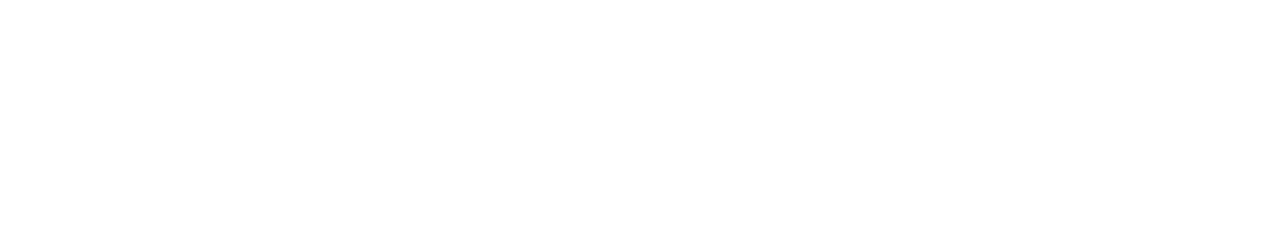
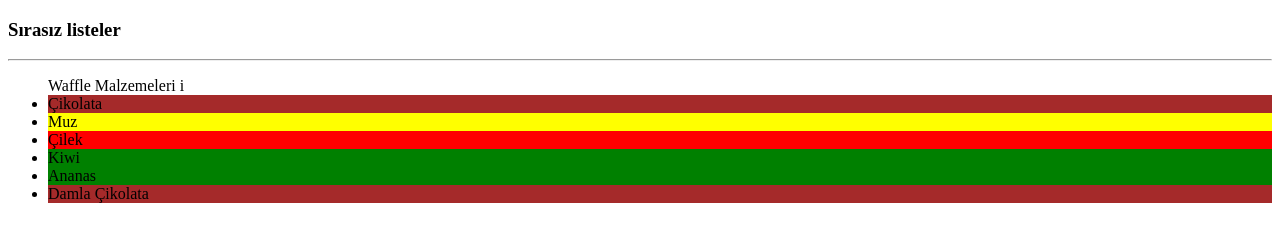
Before and after one commit to cananagbal/Ali, a plain HTML site: page index.html in a window 1280 px wide. Drawn offline with Linux system fonts and the light colour scheme.

```diff
--- a/index.html
+++ b/index.html
@@ -6,9 +6,24 @@
     <meta name="viewport" content="width=device-width, initial-scale=1.0" />
     <title>sekmede yazan yazı</title>
     <link rel="stylesheet" href="canan.css" />
+    <style>
+
+
+    </style>
   </head>
   <body>
+<h3>Sırasız listeler</h3>
+<hr>
+<ul style="list-style-type: " > Waffle Malzemeleri i
+<li style="background-color: brown;">Çikolata</li>
+<li style="background-color: yellow">Muz</li>
+<li style="background-color:red">Çilek</li>
+<li style="background-color:green ;">Kiwi</li>
+<li style="background-color: green;">Ananas</li>
+<li style="background-color: brown;">Damla Çikolata</li>
 
+
+</ul>
 
   </body>
 </html>
```
